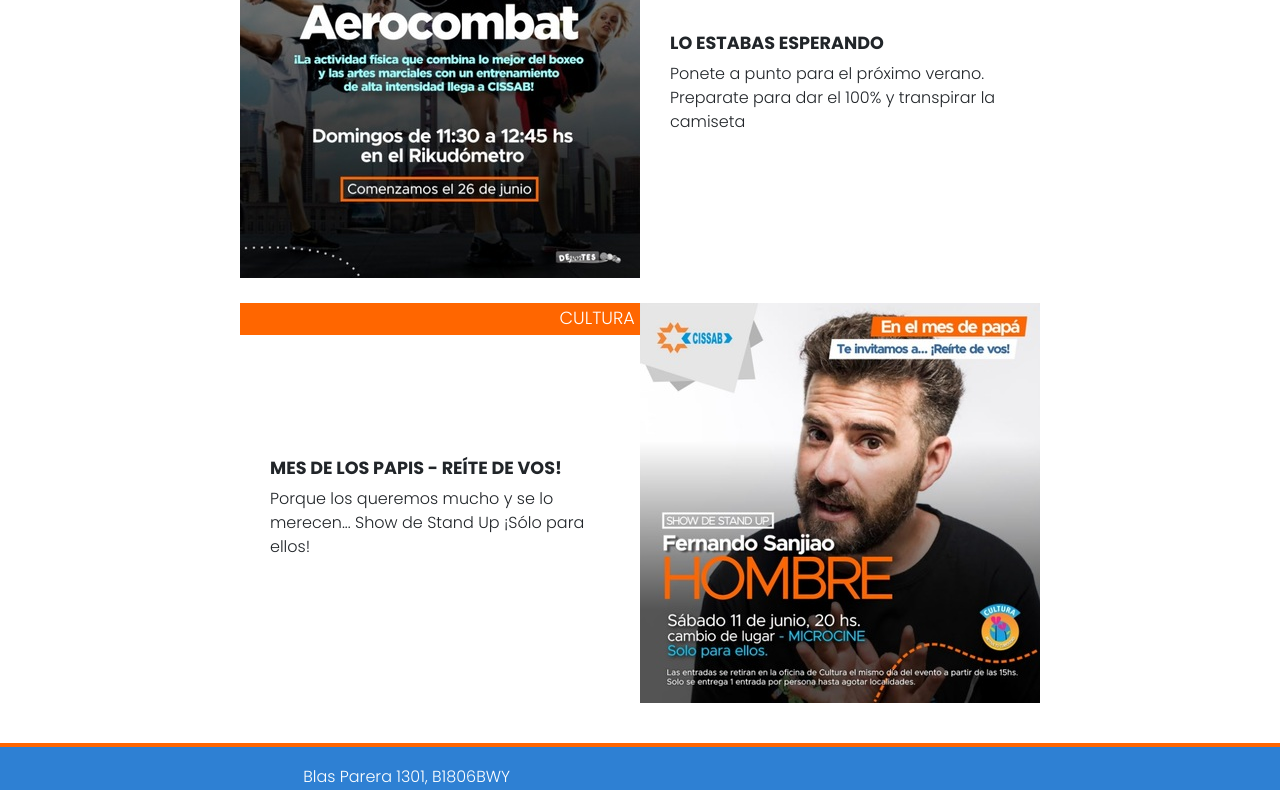
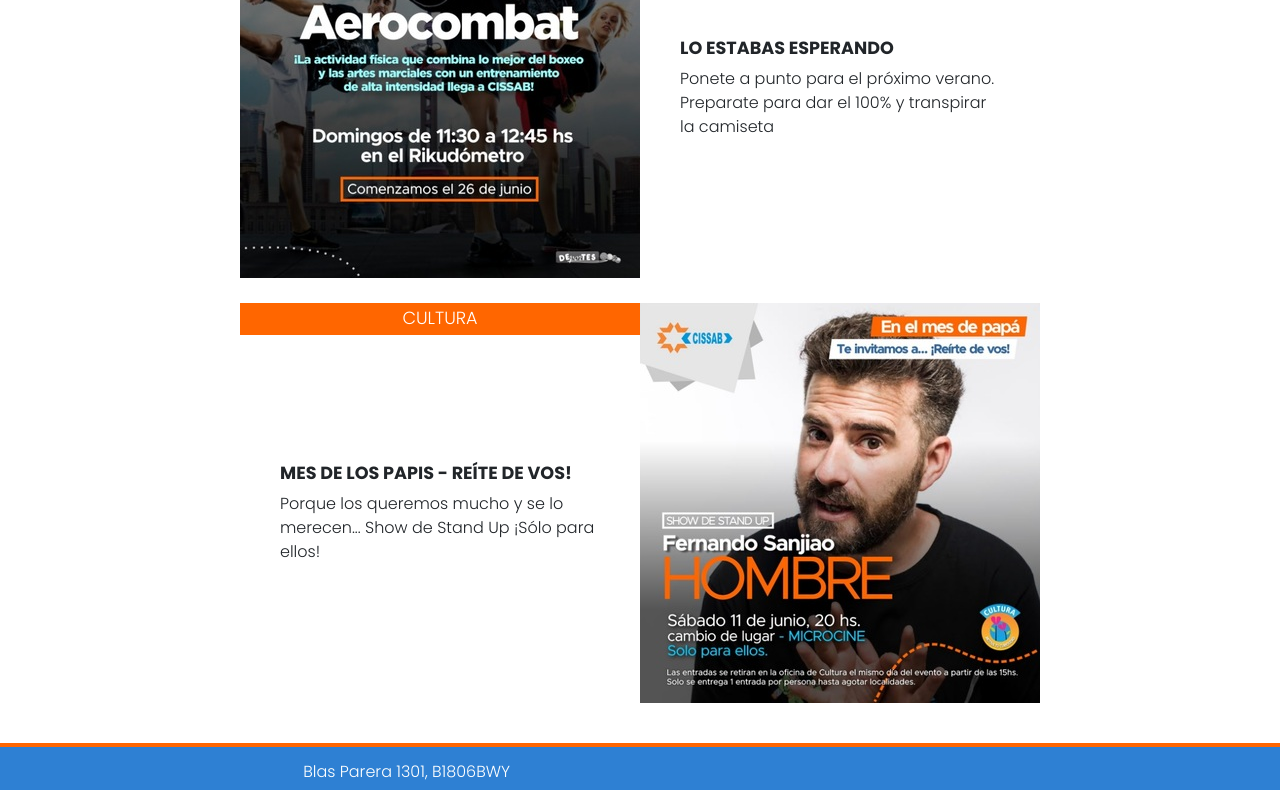
Before and after one commit to jeepers22/proyecto-cissab, a website: page index.html in a window 1280 px wide. Shown: the part 1739-2529 px from the top of the page. Drawn offline with nearby package versions, Linux system fonts and the light colour scheme.

Commit message:
Index mejorado y Optimización componente card

```diff
--- a/index.html
+++ b/index.html
@@ -118,8 +118,10 @@
                             </div>
                             <div class="card-info" data-aos="fade-left">
                                 <h3>COMPROMISO SOCIAL</h3>
+                                <div class="card-description">
                                     <h4>AYUDANOS A AYUDAR</h4>
                                     <p>Ya no sabes dónde meter tantas cosas? Liberate de todo eso que ya no usas! Tu aporte puede ser de gran ayuda para los más necesitados</p>
+                                </div>
                             </div>
                         </div>
                         <!-- Noticia Juventud -->
@@ -133,8 +135,10 @@
                             </div>
                             <div class="card-info"  data-aos="fade-right">
                                 <h3>JUVENTUD</h3>
+                                <div class="card-description">
                                     <h4>IMPERDIBLE!!</h4>
                                     <p>Llegaron los Majanitos y las Trasnochadas de Juventud. Esperamos a todos sus hijos para compartir uno de los momentos más lindos y divertidos del año</p>
+                                </div>
                             </div>
                         </div>
                         <!-- Noticia Deportes -->
@@ -148,8 +152,10 @@
                             </div>
                             <div class="card-info"  data-aos="fade-left">
                                 <h3>DEPORTES</h3>
+                                <div class="card-description">
                                     <h4>LO ESTABAS ESPERANDO</h4>
                                     <p>Ponete a punto para el próximo verano. Preparate para dar el 100% y transpirar la camiseta</p>
+                                </div>
                             </div>
                         </div>
                         <!-- Noticia Cultura -->
@@ -163,8 +169,10 @@
                             </div>
                             <div class="card-info"  data-aos="fade-right">
                                 <h3>CULTURA</h3>
+                                <div class="card-description">
                                     <h4>MES DE LOS PAPIS - REÍTE DE VOS!</h4>
                                     <p>Porque los queremos mucho y se lo merecen... Show de Stand Up ¡Sólo para ellos!</p>
+                                </div>
                             </div>
                         </div>
                     </div>
--- /dev/null
+++ b/scss/components/_card.scss
@@ -0,0 +1,22 @@
+// TEMPLATE CARD REUTILIZABLE
+.card-container {
+    @include card-container;
+    .card-img {
+        @include card-img;
+    }
+    .card-info {
+        @include card-info;
+        h3 {
+            @include card-title;
+        }
+        .card-description {
+            @include card-description;
+            h4 {
+                @include card-sub-title;
+            }
+            p {
+                @include card-p;
+            }
+        }
+    }
+}
--- /dev/null
+++ b/scss/css-BackUp/_card-no-optimizada.scss
@@ -0,0 +1,110 @@
+.card-container {
+    // Seteamos Template Card con valores Default para mobile
+    display: flex;
+    width: 100%;
+    @include card-container($direction-sm);
+    .card-img {
+        @include card-img($w-sm-card);
+    }
+    .card-info {
+        @include card-info($w-sm-card);
+        h3 {
+            @include card-title($fs-h3);
+        }
+        h4 {
+            font-weight: bold;
+            @include card-sub-title($fs-h4);
+        }
+        p {
+            @include card-p($fs-p, $lh-sm-p);
+        }
+    }
+    @include media-md {
+        @include card-container($direction-md);
+        .card-img {
+            @include card-img($w-md-card);
+        }
+        .card-info {
+            @include card-info($w-md-card);
+            h3 {
+                font-size: $fs-h3;
+            }
+            h4 {
+                @include card-sub-title($fs-h4);
+            }
+            p {
+                @include card-p($fs-p, $lh-sm-p);
+            }
+        }
+    }
+}
+
+// @for $i from 1 through 4 {
+//     .card-container-#{$i} {
+//         grid-area: card-container-#{$i};
+//         @extend .card-container;
+//     }
+// }
+
+// @include media-md {
+//     .card-container {
+//         flex-direction: row;
+//         justify-content: center;
+//     }
+//     @for $i from 1 through 4 {
+//         @if ($i % 2) == 0 {
+//             .card-container-#{$i} {
+//                 flex-direction: row-reverse;
+//             }
+//         }
+//     }
+// }
+
+// .card-img {
+//     width: $w-card-sm;
+//     @include media-md {
+//         height: $w-card-sm;
+//     }
+//     @include media-xl {
+//         width: $w-card-xl;
+//         height: $w-card-xl;
+//     }
+// }
+
+// .card-info  {
+//     @extend .card-img;
+//     h3 {
+//         @include card-title;
+//         text-align: center;
+//         padding: .3em;
+//         margin-bottom: 1em;
+//     }
+//     h4 {
+//         font-size: $fs-h4;
+//         font-weight: bold;
+//     }
+//     p {
+//         @include p-styles;
+//     }
+//     @include media-md {
+//         h3 {
+//             text-align: right;
+//             margin-bottom: 5em;
+//         }
+//         h4 {
+//             padding: 0 30px;
+//         }
+//         p {
+//             padding: 0 30px;
+//             @include p-md-styles;
+//         }
+//     }
+//     @include media-xl {
+//         h3 {
+//             margin-bottom: 7em;
+//         }
+//         p {
+//             @include p-xl-styles;
+//         }
+//     }
+// }
--- /dev/null
+++ b/scss/css-BackUp/_mixins-no-optimizados.scss
@@ -0,0 +1,60 @@
+// SEPARADORES
+@mixin separador-doble($color-bg, $side, $size, $color-border) {
+    background-color: $color-bg;
+    color: $color-white;
+    border-#{$side}: $size solid $color-border;
+}
+
+// TEXTOS
+@mixin heading-styles {
+    text-transform: $tt-heading;
+}
+
+@mixin p-styles {
+    font-size: $fs-p;
+    line-height: $lh-sm-p;
+}
+
+@mixin p-md-styles {
+    font-size: $fs-p;
+    line-height: $lh-md-p;
+}
+
+@mixin p-xl-styles {
+    font-size: $fs-p;
+    line-height: $lh-xl-p;
+}
+
+// CARD
+@mixin card-container($direction) {
+    flex-direction: $direction;
+}
+
+@mixin card-img($img-width) {
+    width: $img-width;
+}
+
+@mixin card-info($info-width) {
+    width: $info-width;
+}
+
+@mixin card-title($font-size) {
+    background-color: $color-secondary;
+    color: $color-white;
+    font-size: $font-size;
+    text-align: center;
+    padding: .3em;
+    margin-bottom: 1em;
+}
+
+@mixin card-sub-title($font-size) {
+    font-size: $font-size;
+    font-weight: bold;
+}
+
+@mixin card-p($font-size, $line-height) {
+    font-size: $font-size;
+    line-height: $line-height;
+
+
+}
--- /dev/null
+++ b/scss/css-BackUp/_variables-no-optimizadas.scss
@@ -0,0 +1,73 @@
+// VARIABLES SCSS
+
+// COLORS
+$color-primary: #2e80d3;
+$color-secondary: #ff6600;
+$color-grey: #EEEEEE;
+$color-white: #FFFFFF;
+$color-black: #000000;
+
+// FONT FAMILYS
+$ff-primary: 'Poppins', sans-serif;
+
+// HEADINGS
+$tt-headings: uppercase;
+
+// VARIBLES MOBILE
+
+// FONT SIZES
+$fs-h1: 1.8rem;
+$fs-h2: 1.3rem;
+$fs-h3: 1.1rem;
+$fs-h4: 1.1rem;
+$fs-p: 1rem;
+
+// LINE HEIGHT
+$lh-p: 1.2rem;
+
+// CARD ORIENTATION
+$direction: column;
+
+// CARD SIZE
+$w-card: 350px;
+
+@media (min-width:768px) {
+
+    // FONT SIZES
+    $fs-h1: 1.8rem;
+    $fs-h2: 1.3rem;
+    $fs-h3: 1.1rem;
+    $fs-h4: 1.1rem;
+    $fs-p: 1rem;
+
+    // LINE HEIGHT
+    $lh-p: 1.3rem;
+
+    // CARD ORIENTATION
+    $direction: row;
+
+    // CARD SIZE
+    $w-card: 350px;
+}
+
+@media (min-width:1200px) {
+
+    // FONT SIZES
+    $fs-h1: 1.8rem;
+    $fs-h2: 1.3rem;
+    $fs-h3: 1.1rem;
+    $fs-h4: 1.1rem;
+    $fs-p: 1rem;
+
+    // LINE HEIGHT
+    $lh-p: 1.5rem;
+
+    // CARD ORIENTATION
+    $direction: row;
+
+     // CARD SIZE
+    $w-card: 400px;
+}
+
+//////////////////////////////////////////////////////////////////////
+// VARIABLES CSS (para jugar con responsive a traves de las variables
--- a/scss/generals/_mixins.scss
+++ b/scss/generals/_mixins.scss
@@ -7,27 +7,48 @@
 
 // TEXTOS
 @mixin heading-styles {
-    text-transform: uppercase;
+    text-transform: $set-tt-heading;
 }
 
 @mixin p-styles {
-    font-size: $fs-p;
-    line-height: $lh-p;
+    font-size: $set-fs-p;
+    line-height: $set-lh-p;
 }
 
-@mixin p-md-styles {
-    font-size: $fs-p;
-    line-height: $lh-md-p;
+// CARD
+@mixin card-container {
+    display: flex;
+    width: 100%;
+    flex-direction: $set-direction;
 }
 
-@mixin p-xl-styles {
-    font-size: $fs-p;
-    line-height: $lh-xl-p;
+@mixin card-img {
+    width: $set-w-card;
 }
 
-// CARD TITLES
+@mixin card-info {
+    width: $set-w-card;
+}
+
 @mixin card-title {
-    background-color: $color-secondary;
-    color: $color-white;
-    font-size: $fs-h3;
+    background-color: $set-color-secondary;
+    color: $set-color-white;
+    font-size: $set-fs-h3;
+    text-align: center;
 }
+
+@mixin card-description {
+    width: calc($set-w-card - $set-w-card-description);
+    margin: 0 auto;
+    margin-top: $set-margin-top;
+}
+
+@mixin card-sub-title {
+    font-size: $set-fs-h4;
+    font-weight: bold;
+}
+
+@mixin card-p {
+    font-size: $set-fs-p;
+    line-height: $set-lh-p;
+}
--- a/scss/generals/variables.scss
+++ b/scss/generals/variables.scss
@@ -1,25 +1,118 @@
+// ** Utilicé las variables con comportamiento responsive como setters de las variables de .css, de esta forma puedo utilizar los media querys EN las variables de css y me queda el .scss mucho más limpio y unificado para cualquier tamaño de pantalla. En el caso de un componente, me queda super reutilizable para cualquier proyecto
+
 // COLORS
 $color-primary: #2e80d3;
 $color-secondary: #ff6600;
 $color-grey: #EEEEEE;
 $color-white: #FFFFFF;
 $color-black: #000000;
+$set-color-primary: var(--color-primary);
+$set-color-secondary: var(--color-secondary);
+$set-color-grey: var(--color-grey);
+$set-color-white: var(--color-white);
+$set-color-black: var(--color-black);
 
 // FONT FAMILYS
 $ff-primary: 'Poppins', sans-serif;
 
+// TEXT TRANSFORM HEADINGS
+$tt-heading: uppercase;
+$set-tt-heading: var(--tt-heading);
+
 // FONT SIZES
-$fs-h1: 1.8rem;
-$fs-h2: 1.3rem;
-$fs-h3: 1.1rem;
-$fs-h4: 1.1rem;
-$fs-p: 1rem;
+$fs-sm-h1: 1.8rem;
+$fs-md-h1: 1.8rem;
+$fs-xl-h1: 1.8rem;
+$fs-sm-h2: 1.3rem;
+$fs-md-h2: 1.3rem;
+$fs-xl-h2: 1.3rem;
+$fs-sm-h3: 1.1rem;
+$fs-md-h3: 1.1rem;
+$fs-xl-h3: 1.1rem;
+$fs-sm-h4: 1.1rem;
+$fs-md-h4: 1.1rem;
+$fs-xl-h4: 1.1rem;
+$fs-sm-p: 1rem;
+$fs-md-p: 1rem;
+$fs-xl-p: 1rem;
+$set-fs-h1: var(--fs-h1);
+$set-fs-h2: var(--fs-h2);
+$set-fs-h3: var(--fs-h3);
+$set-fs-h4: var(--fs-h4);
+$set-fs-h5: var(--fs-h5 );
+$set-fs-p: var(--fs-p);
 
 // LINE HEIGHTS
-$lh-p: 1.2rem;
+$lh-sm-p: 1.2rem;
 $lh-md-p: 1.3rem;
 $lh-xl-p: 1.5rem;
+$set-lh-p: var(--lh-p);
+
+// CARD ORIENTATION
+$direction-sm: column;
+$direction-md: row;
+$direction-xl: row;
+$set-direction: var(--direction);
 
 // CARD SIZES
-$w-card-sm: 350px;
-$w-card-xl: 400px;
+$w-sm-card: 350px;
+$w-md-card: 350px;
+$w-xl-card: 400px;
+$set-w-card: var(--w-card);
+
+// CARD DESCRIPTION MARGINS
+$w-sm-card-description: 5%;
+$w-md-card-description: 20%;
+$w-xl-card-description: 20%;
+$margin-sm-top: 1.3rem;
+$margin-md-top: 5rem;
+$margin-xl-top: 8rem;
+$set-w-card-description: var(--set-w-card-description);
+$set-margin-top: var(--margin-top);
+
+
+//////////////////////////////////////////////////////////////////////
+// VARIABLES CSS (para jugar con responsive a traves de las variables
+:root {
+    --color-primary: #{$color-primary};
+    --color-secondary: #{$color-secondary};
+    --color-grey: #{$color-grey};
+    --color-white: #{$color-white};
+    --color-black: #{$color-black};
+    --tt-heading: #{$tt-heading};
+    --fs-h1: #{$fs-sm-h1};
+    --fs-h2: #{$fs-sm-h2};
+    --fs-h3: #{$fs-sm-h3};
+    --fs-h4: #{$fs-sm-h4};
+    --fs-p: #{$fs-sm-p};
+    --lh-p: #{$lh-sm-p};
+    --direction: #{$direction-sm};
+    --w-card: #{$w-sm-card};
+    --margin-top: #{$margin-sm-top};
+    --set-w-card-description: #{$w-sm-card-description};
+    @media (min-width:768px) {
+        --fs-h1: #{$fs-md-h1};
+        --fs-h2: #{$fs-md-h2};
+        --fs-h3: #{$fs-md-h3};
+        --fs-h4: #{$fs-md-h4};
+        --fs-p: #{$fs-md-p};
+        --lh-p: #{$lh-md-p};
+        --direction: #{$direction-md};
+        --w-card: #{$w-md-card};
+        --margin-top: #{$margin-md-top};
+        --set-w-card-description: #{$w-md-card-description};
+    }
+    @media (min-width:1200px) {
+        --fs-h1: #{$fs-xl-h1};
+        --fs-h2: #{$fs-xl-h2};
+        --fs-h3: #{$fs-xl-h3};
+        --fs-h4: #{$fs-xl-h4};
+        --fs-p: #{$fs-xl-p};
+        --w-card: #{$w-xl-card};
+        --lh-p: #{$lh-xl-p};
+        --direction: #{$direction-xl};
+        --w-card: #{$w-xl-card};
+        --margin-top: #{$margin-xl-top};
+        --set-w-card-description: #{$w-xl-card-description};
+    }
+}
--- a/scss/sections/_inicio.scss
+++ b/scss/sections/_inicio.scss
@@ -17,7 +17,7 @@
     margin: 0 40px;
     padding: 0.7rem;
     h1 {
-        font-size: $fs-h1;
+        font-size: $set-fs-h1;
         font-weight: bold;
         margin-bottom: 0px;
     }
@@ -27,7 +27,7 @@
         padding-top: 2px;
         h2 {
             color: white;
-            font-size: $fs-h3;
+            font-size: $set-fs-h3;
             font-weight: normal;
         }
     }
@@ -89,7 +89,7 @@
     h2 {
         grid-area: main-events-title;
         width: 100%;
-        font-size: $fs-h2;
+        font-size: $set-fs-h2;
         text-align: center;
         @include separador-doble($color-secondary, bottom, 5px, $color-primary);
         @include media-md {
@@ -98,54 +98,39 @@
     }
 }
 
-.card-container {
-    display: flex;
-    flex-direction: column;
-    align-items: center;
-}
-
 @for $i from 1 through 4 {
     .card-container-#{$i} {
         grid-area: card-container-#{$i};
-        @extend .card-container;
     }
 }
 
 @include media-md {
-    .card-container {
-        flex-direction: row;
-        justify-content: center;
-    }
     @for $i from 1 through 4 {
         @if ($i % 2) == 0 {
             .card-container-#{$i} {
                 flex-direction: row-reverse;
             }
         }
+        // @else {
+        //     .card-container-#{$i} {
+        //         flex-direction: row;
+        //     }
+        // }
     }
 }
 
 .card-img {
-    width: $w-card-sm;
-    @include media-md {
-        height: $w-card-sm;
-    }
-    @include media-xl {
-        width: $w-card-xl;
-        height: $w-card-xl;
-    }
+
 }
 
 .card-info  {
-    @extend .card-img;
     h3 {
         @include card-title;
         text-align: center;
         padding: .3em;
-        margin-bottom: 1em;
     }
     h4 {
-        font-size: $fs-h4;
+        font-size: $set-fs-h4;
         font-weight: bold;
     }
     p {
@@ -154,22 +139,14 @@
     @include media-md {
         h3 {
             text-align: right;
-            margin-bottom: 5em;
-        }
-        h4 {
-            padding: 0 30px;
-        }
-        p {
-            padding: 0 30px;
-            @include p-md-styles;
         }
     }
     @include media-xl {
         h3 {
-            margin-bottom: 7em;
+
         }
         p {
-            @include p-xl-styles;
+            @include p-styles;
         }
     }
 }
--- a/scss/style.scss
+++ b/scss/style.scss
@@ -6,6 +6,7 @@
 @import "./generals/reset";
 
 // COMPONENTS
+@import "./components/card";
 
 // SECTIONS
 @import "./sections/header";
```
Also changed, not shown: css/style.css, 1 other file. Lines whose indentation alone changed are shown as unchanged.
